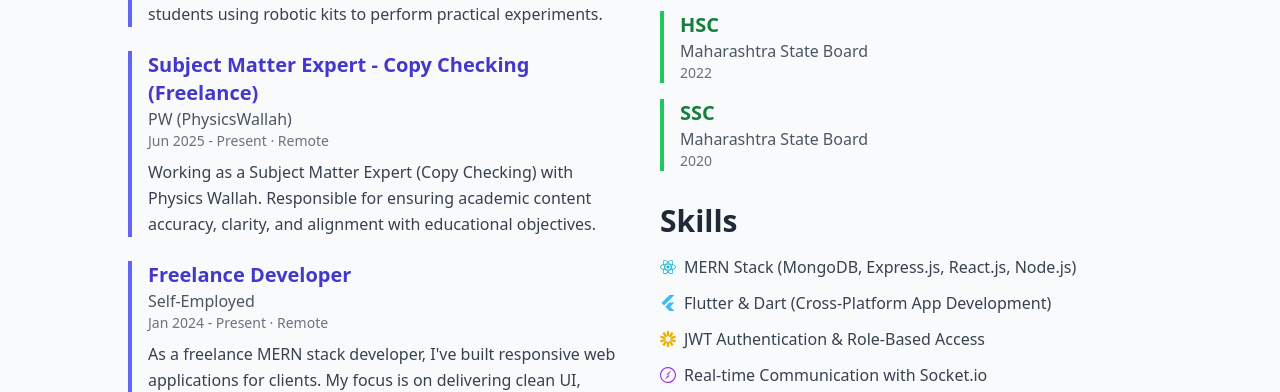
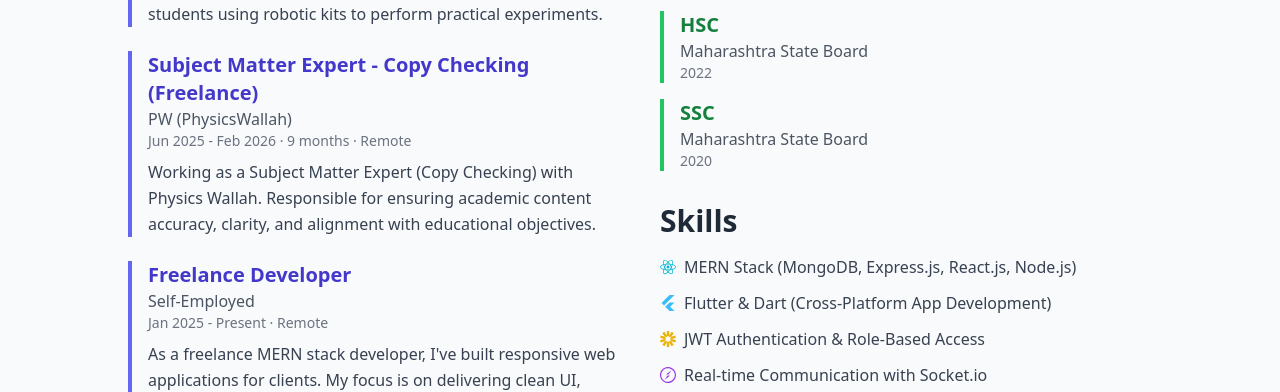
Before and after one commit to TheCodeByDeepak/TheCodeByDeepak.github.io, a React (Create React App) app: page /about in a window 1280 px wide. Shown: the part 1105-1497 px from the top of the page. Built offline with nearby package versions, Linux system fonts and the light colour scheme.

Commit message:
Updated About

```diff
--- a/src/pages/About.jsx
+++ b/src/pages/About.jsx
@@ -140,7 +140,7 @@
   <div className="border-l-4 border-indigo-500 pl-4 mb-6">
     <h3 className="text-xl font-semibold text-indigo-700">Subject Matter Expert - Copy Checking (Freelance)</h3>
     <p className="text-gray-600 font-medium">PW (PhysicsWallah)</p>
-    <p className="text-sm text-gray-500 mb-2">Jun 2025 - Present · Remote</p>
+    <p className="text-sm text-gray-500 mb-2">Jun 2025 - Feb 2026 · 9 months · Remote</p>
     <p className="text-gray-700 leading-relaxed">
       Working as a Subject Matter Expert (Copy Checking) with Physics Wallah.
       Responsible for ensuring academic content accuracy, clarity, and alignment with educational objectives.
@@ -151,7 +151,7 @@
   <div className="border-l-4 border-indigo-500 pl-4 mb-6">
     <h3 className="text-xl font-semibold text-indigo-700">Freelance Developer</h3>
     <p className="text-gray-600 font-medium">Self-Employed</p>
-    <p className="text-sm text-gray-500 mb-2">Jan 2024 - Present · Remote</p>
+    <p className="text-sm text-gray-500 mb-2">Jan 2025 - Present · Remote</p>
     <p className="text-gray-700 leading-relaxed">
       As a freelance MERN stack developer, I've built responsive web applications for clients. My focus is on delivering clean UI, secure authentication, real-time features, and seamless user experiences.
     </p>
```
